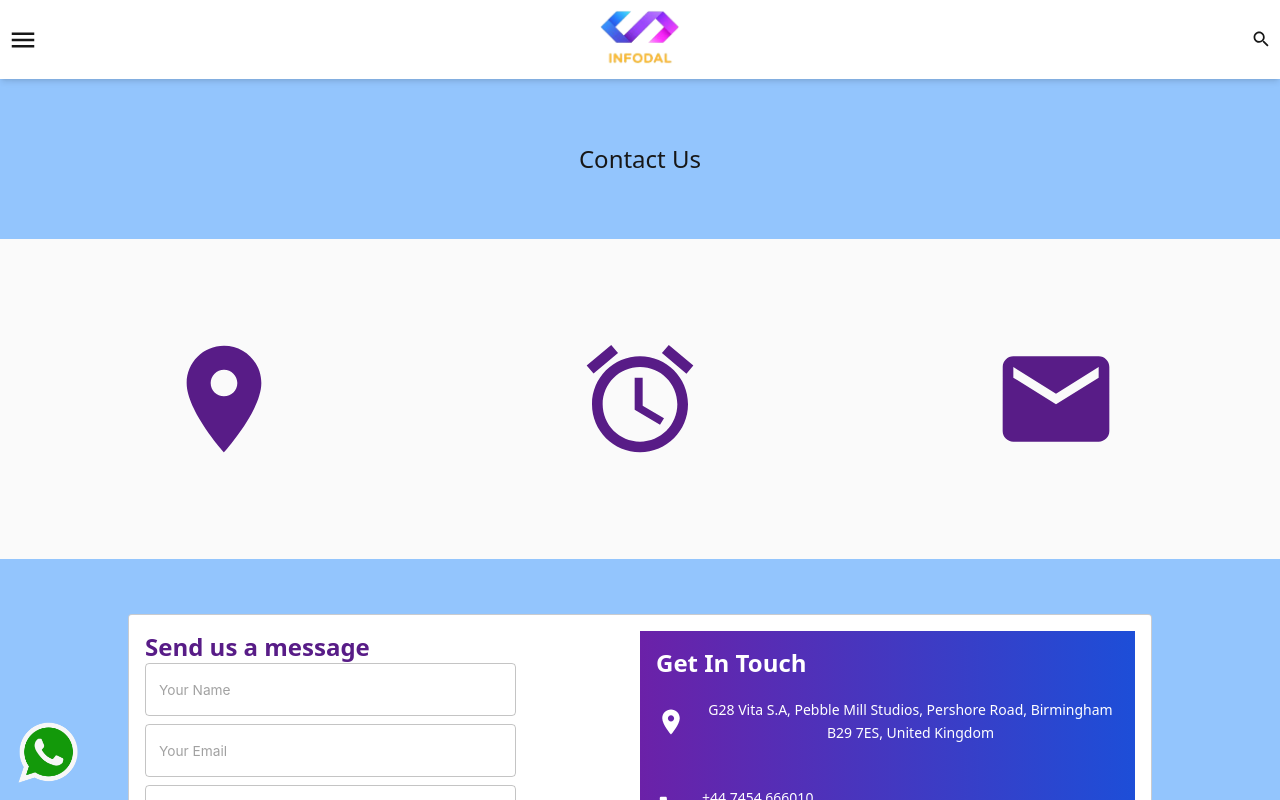
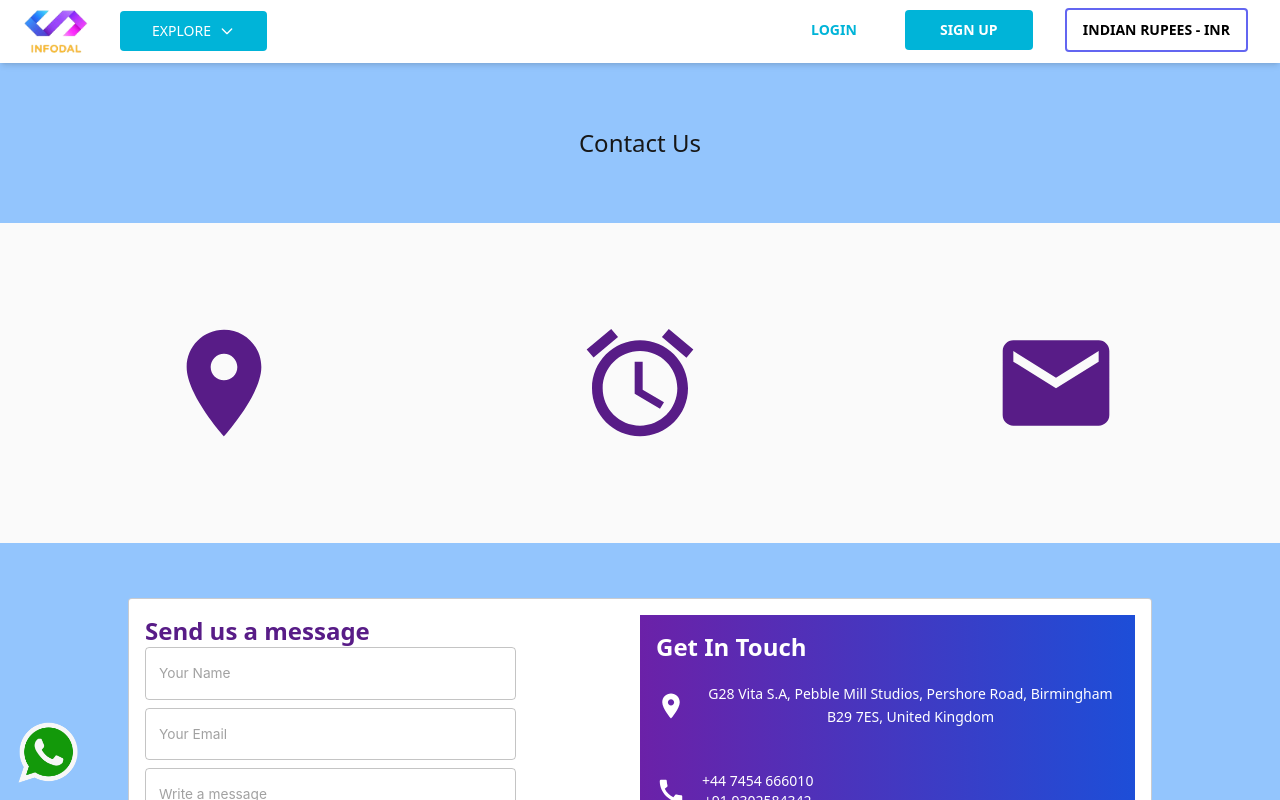
Before and after one commit to Gaurav-2k1/test, a Next.js app: page /contact in a window 1280 px wide. Shown: the top 800 px of the page. Built offline with nearby package versions, Linux system fonts and the light colour scheme.

Commit message:
Navbar ui update

```diff
--- a/components/Header/Header.js
+++ b/components/Header/Header.js
@@ -1,6 +1,6 @@
 import MenuIcon from "@mui/icons-material/Menu";
 import SearchOutlinedIcon from "@mui/icons-material/SearchOutlined";
-import { useMediaQuery } from "@mui/material";
+import { Button, IconButton, useMediaQuery } from "@mui/material";
 import Image from "next/image";
 import { useRouter } from "next/router";
 import React from "react";
@@ -10,6 +10,7 @@ import { useDispatch, useSelector } from "react-redux";
 import { getMenuToggle, setMenuToggle } from "../../store/modalSlice";
 import MenuBar from "./MenuBar";
 import Link from "next/link";
+import { ArrowDropDown, MoreVertOutlined } from "@mui/icons-material";
 
 export default function Header() {
   const isMenuOpen = useSelector(getMenuToggle);
@@ -19,26 +20,25 @@ export default function Header() {
   };
 
   return (
-    <div className="sticky top-0 left-0 right-0 bg-white z-30 shadow-md">
-      <div className="flex flex-row justify-between py-2 px-2 items-center">
-        <div className="w-20">
-          <MenuIcon
-            fontSize="large"
-            className="justify-self-start"
-            onClick={toggleDrawer}
-          />
-          <MenuBar />
+    <div className="sticky top-0 left-0 right-0 bg-white z-30 shadow-md flex flex-row ">
+      <div className="flex flex-row py-2 px-2 items-center">
+        <div className="w-20 h-fit flex flex-row pl-4">
+            <Image src={Logo} alt="Infodal Logo" />
         </div>
-        <Link href="/" passHref>
-          <div className="w-20 h-fit">
-            <Image src={Logo} alt="Infodal Logo" />
-          </div>
-        </Link>
-        <div className="w-20 flex flex-row justify-end">
-          <Link href="/search?query=" passHref>
-            <SearchOutlinedIcon />
-          </Link>
-          {/* <ShoppingCartOutlinedIcon /> */}
+        <div className="w-25 h-fit flex flex-row px-8">
+          <button id="dropdownDefault" data-dropdown-toggle="dropdown" className="text-white bg-primary px-8 rounded text-base font-bold focus:ring-4 focus:outline-none focus:ring-blue-300 font-medium text-sm px-4 py-2.5 text-center inline-flex items-center" type="button">EXPLORE <svg className="ml-2 w-4 h-4" aria-hidden="true" fill="none" stroke="currentColor" viewBox="0 0 24 24" xmlns="http://www.w3.org/2000/svg"><path strokeLinecap="round" strokeLinejoin="round" strokeWidth="2" d="M19 9l-7 7-7-7"></path></svg></button>
+        </div>
+      </div>
+
+      <div className="flex flex-row py-2 px-2 items-center absolute top-0 right-0 px-4">
+        <div className="w-25 h-fit flex flex-row px-4">
+          <button id="dropdownDefault" data-dropdown-toggle="dropdown" className="text-primary rounded font-bold px-4 py-2.5" type="button">LOGIN</button>
+        </div>
+        <div className="w-25 h-fit flex flex-row px-4">
+          <button id="dropdownDefault" data-dropdown-toggle="dropdown" className="text-white rounded w-32 text-center font-bold bg-primary px-4 py-2.5" type="button">SIGN UP</button>
+        </div>
+        <div className="w-25 h-fit flex flex-row px-4 rounded">
+          <button id="dropdownDefault" data-dropdown-toggle="dropdown" className="text-black border-2 border-indigo-500/100 rounded font-bold px-4 py-2.5 text-center inline-flex items-center" type="button">INDIAN RUPEES - INR</button>
         </div>
       </div>
     </div>
```
Also changed, not shown: 1 other file (tests, documents, lock files or other folders).
